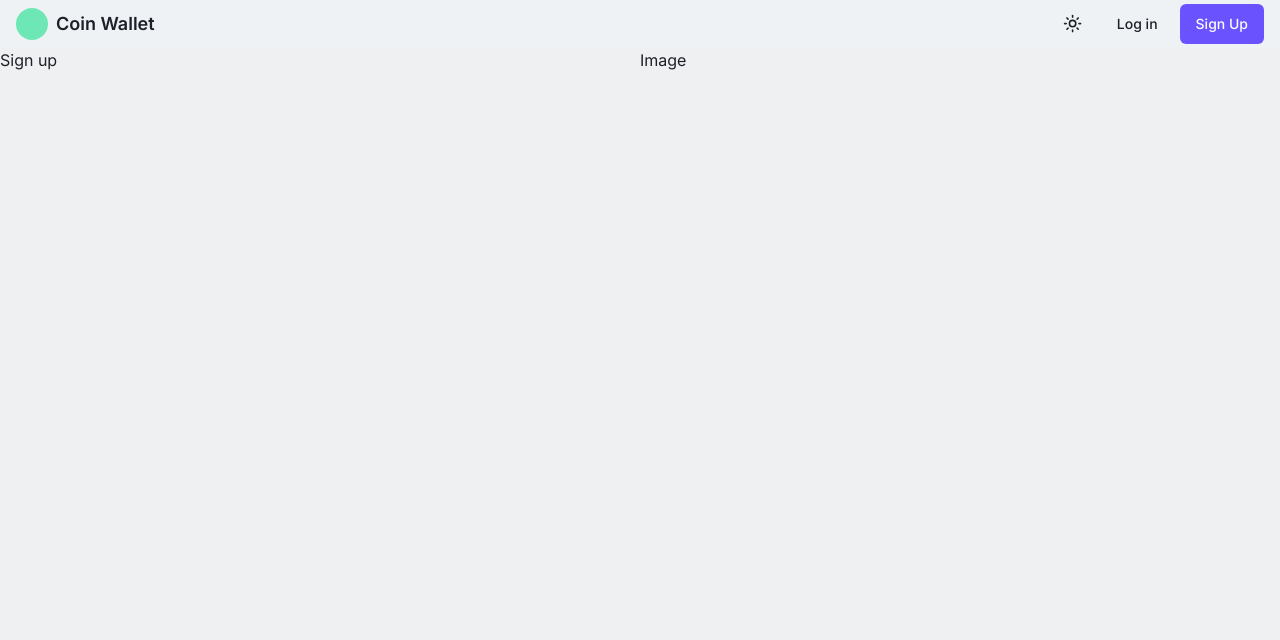
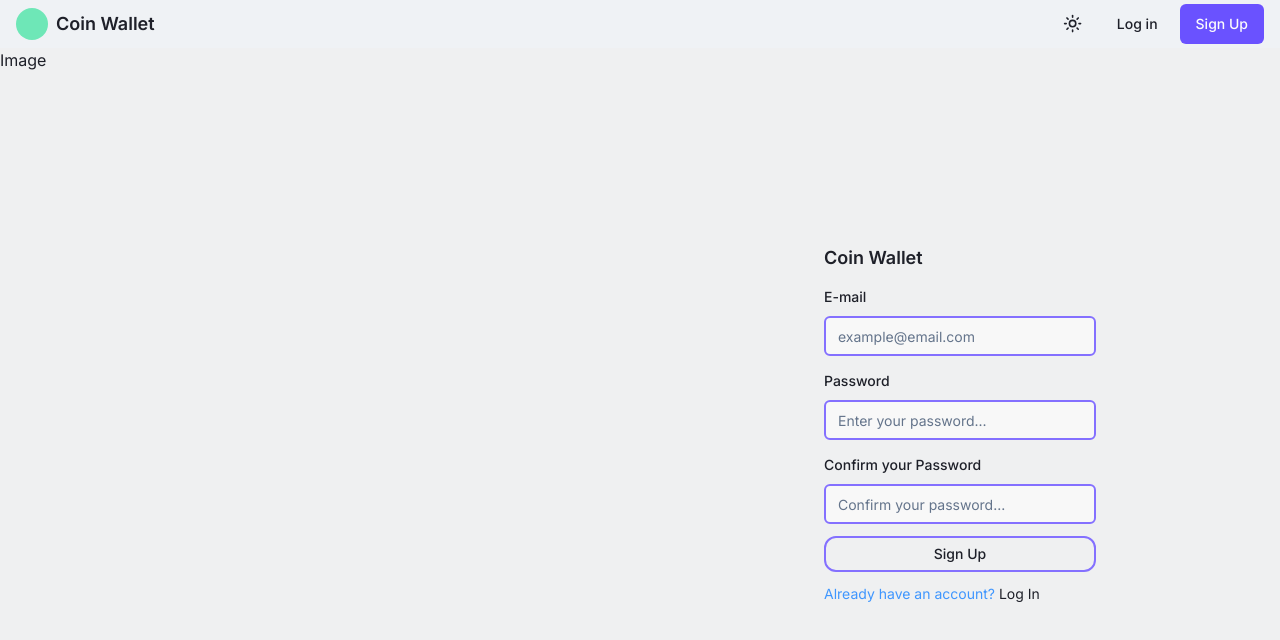
Before and after one commit to lucas-dash/coinCap-wallet, a Next.js app: page /sign-up in a window 1280 px wide. Shown: the top 640 px of the page. Built offline with nearby package versions, Linux system fonts and the light colour scheme.

Commit message:
add signup and login form

```diff
--- a/src/app/(auth)/login/page.tsx
+++ b/src/app/(auth)/login/page.tsx
@@ -1,3 +1,110 @@
+'use client';
+
+import { useRouter } from 'next/navigation';
+import { zodResolver } from '@hookform/resolvers/zod';
+import { z } from 'zod';
+
+import {
+  Form,
+  FormControl,
+  FormDescription,
+  FormField,
+  FormItem,
+  FormLabel,
+  FormMessage,
+} from '@/components/ui/form';
+import { Input } from '@/components/ui/Input';
+import { Button } from '@/components/ui/Button';
+import { useForm } from 'react-hook-form';
+import Link from 'next/link';
+
+const logInSchema = z.object({
+  email: z.string().email(),
+  password: z
+    .string()
+    .min(6, { message: 'Password must cointain at least 6 character(s)' })
+    .max(100),
+});
+
 export default function Login() {
-  return <section className="">Login</section>;
+  const router = useRouter();
+
+  const form = useForm<z.infer<typeof logInSchema>>({
+    resolver: zodResolver(logInSchema),
+    defaultValues: {
+      email: '',
+      password: '',
+    },
+  });
+
+  function logInUser(data: z.infer<typeof logInSchema>) {
+    console.log(data);
+  }
+
+  return (
+    <section className="sm:order-2 flex items-center justify-center">
+      <Form {...form}>
+        <form
+          onSubmit={form.handleSubmit(logInUser)}
+          className="w-72 space-y-3 p-2"
+        >
+          <h3 className="text-lg font-semibold dark:text-typography-dark text-typography">
+            Coin Wallet
+          </h3>
+          <FormField
+            control={form.control}
+            name="email"
+            render={({ field }) => (
+              <FormItem>
+                <FormLabel>E-mail</FormLabel>
+                <FormControl>
+                  <Input
+                    placeholder="example@email.com"
+                    {...field}
+                    className="border-input-dark border-2 dark:border-input-dark bg-foreground dark:bg-foreground-dark"
+                  />
+                </FormControl>
+                <FormMessage />
+              </FormItem>
+            )}
+          />
+          <FormField
+            control={form.control}
+            name="password"
+            render={({ field }) => (
+              <FormItem>
+                <FormLabel>Password</FormLabel>
+                <FormControl>
+                  <Input
+                    className="border-input-dark border-2 dark:border-input-dark bg-foreground dark:bg-foreground-dark"
+                    placeholder="Enter your password..."
+                    type="password"
+                    {...field}
+                  />
+                </FormControl>
+                <FormMessage />
+              </FormItem>
+            )}
+          />
+
+          <Button
+            type="submit"
+            size={'sm'}
+            className="w-full rounded-xl bg-transparent dark:bg-transparent border-2 border-input-dark dark:border-input-dark hover:border-0 text-typography hover:text-typography-dark dark:text-typography-dark dark:hover:text-typography hover:bg-gradient-to-r from-accent dark:from-accent-dark to-secondary dark:to-secondary-dark"
+          >
+            Log In
+          </Button>
+          <FormDescription className="text-secondary-foreground dark:text-secondary-foreground-dark">
+            Don&apos;t have an account?{' '}
+            <Link
+              href={'sign-up'}
+              className="text-typography dark:text-typography-dark hover:underline"
+            >
+              Sign Up
+            </Link>
+          </FormDescription>
+        </form>
+      </Form>
+    </section>
+  );
 }
--- a/src/app/(auth)/sign-up/page.tsx
+++ b/src/app/(auth)/sign-up/page.tsx
@@ -1,3 +1,136 @@
+'use client';
+
+import { useRouter } from 'next/navigation';
+import { zodResolver } from '@hookform/resolvers/zod';
+import { z } from 'zod';
+
+import { Button } from '@/components/ui/Button';
+import {
+  Form,
+  FormControl,
+  FormDescription,
+  FormField,
+  FormItem,
+  FormLabel,
+  FormMessage,
+} from '@/components/ui/form';
+import { Input } from '@/components/ui/Input';
+import { useForm } from 'react-hook-form';
+import Link from 'next/link';
+
+const signUpSchema = z
+  .object({
+    email: z.string().email(),
+    password: z
+      .string()
+      .min(6, { message: 'Password must cointain at least 6 character(s)' })
+      .max(100),
+    confirmPassword: z
+      .string()
+      .min(6, { message: 'Password do not match' })
+      .max(100),
+  })
+  .refine((data) => data.password === data.confirmPassword, {
+    message: 'Password do not match',
+    path: ['confirmPassword'],
+  });
+
 export default function SignUp() {
-  return <div>Sign up</div>;
+  const router = useRouter();
+
+  const form = useForm<z.infer<typeof signUpSchema>>({
+    resolver: zodResolver(signUpSchema),
+    defaultValues: {
+      email: '',
+      password: '',
+      confirmPassword: '',
+    },
+  });
+
+  function signUpUser(data: z.infer<typeof signUpSchema>) {
+    console.log(data);
+  }
+
+  return (
+    <section className="sm:order-2 flex items-center justify-center">
+      <Form {...form}>
+        <form
+          onSubmit={form.handleSubmit(signUpUser)}
+          className="w-72 space-y-3 p-2"
+        >
+          <h3 className="text-lg font-semibold">Coin Wallet</h3>
+          <FormField
+            control={form.control}
+            name="email"
+            render={({ field }) => (
+              <FormItem>
+                <FormLabel>E-mail</FormLabel>
+                <FormControl>
+                  <Input
+                    placeholder="example@email.com"
+                    {...field}
+                    className="border-input-dark border-2 dark:border-input-dark bg-foreground dark:bg-foreground-dark"
+                  />
+                </FormControl>
+                <FormMessage />
+              </FormItem>
+            )}
+          />
+          <FormField
+            control={form.control}
+            name="password"
+            render={({ field }) => (
+              <FormItem>
+                <FormLabel>Password</FormLabel>
+                <FormControl>
+                  <Input
+                    className="border-input-dark border-2 dark:border-input-dark bg-foreground dark:bg-foreground-dark"
+                    placeholder="Enter your password..."
+                    type="password"
+                    {...field}
+                  />
+                </FormControl>
+                <FormMessage />
+              </FormItem>
+            )}
+          />
+          <FormField
+            control={form.control}
+            name="confirmPassword"
+            render={({ field }) => (
+              <FormItem>
+                <FormLabel>Confirm your Password</FormLabel>
+                <FormControl>
+                  <Input
+                    className="border-input-dark border-2 dark:border-input-dark bg-foreground dark:bg-foreground-dark"
+                    placeholder="Confirm your password..."
+                    type="password"
+                    {...field}
+                  />
+                </FormControl>
+                <FormMessage />
+              </FormItem>
+            )}
+          />
+
+          <Button
+            size={'sm'}
+            type="submit"
+            className="w-full rounded-xl bg-transparent dark:bg-transparent border-2 border-input-dark dark:border-input-dark hover:border-0 text-typography hover:text-typography-dark dark:text-typography-dark dark:hover:text-typography hover:bg-gradient-to-r from-accent dark:from-accent-dark to-secondary dark:to-secondary-dark"
+          >
+            Sign Up
+          </Button>
+          <FormDescription className="text-secondary-foreground dark:text-secondary-foreground-dark">
+            Already have an account?{' '}
+            <Link
+              href={'login'}
+              className="text-typography dark:text-typography-dark hover:underline"
+            >
+              Log In
+            </Link>
+          </FormDescription>
+        </form>
+      </Form>
+    </section>
+  );
 }
--- a/src/components/ui/form.tsx
+++ b/src/components/ui/form.tsx
@@ -1,6 +1,6 @@
-import * as React from "react"
-import * as LabelPrimitive from "@radix-ui/react-label"
-import { Slot } from "@radix-ui/react-slot"
+import * as React from 'react';
+import * as LabelPrimitive from '@radix-ui/react-label';
+import { Slot } from '@radix-ui/react-slot';
 import {
   Controller,
   ControllerProps,
@@ -8,23 +8,23 @@ import {
   FieldValues,
   FormProvider,
   useFormContext,
-} from "react-hook-form"
+} from 'react-hook-form';
 
-import { cn } from "@/lib/utils"
-import { Label } from "@/components/ui/label"
+import { cn } from '@/lib/utils';
+import { Label } from '@/components/ui/Label';
 
-const Form = FormProvider
+const Form = FormProvider;
 
 type FormFieldContextValue<
   TFieldValues extends FieldValues = FieldValues,
   TName extends FieldPath<TFieldValues> = FieldPath<TFieldValues>
 > = {
-  name: TName
-}
+  name: TName;
+};
 
 const FormFieldContext = React.createContext<FormFieldContextValue>(
   {} as FormFieldContextValue
-)
+);
 
 const FormField = <
   TFieldValues extends FieldValues = FieldValues,
@@ -36,21 +36,21 @@ const FormField = <
     <FormFieldContext.Provider value={{ name: props.name }}>
       <Controller {...props} />
     </FormFieldContext.Provider>
-  )
-}
+  );
+};
 
 const useFormField = () => {
-  const fieldContext = React.useContext(FormFieldContext)
-  const itemContext = React.useContext(FormItemContext)
-  const { getFieldState, formState } = useFormContext()
+  const fieldContext = React.useContext(FormFieldContext);
+  const itemContext = React.useContext(FormItemContext);
+  const { getFieldState, formState } = useFormContext();
 
-  const fieldState = getFieldState(fieldContext.name, formState)
+  const fieldState = getFieldState(fieldContext.name, formState);
 
   if (!fieldContext) {
-    throw new Error("useFormField should be used within <FormField>")
+    throw new Error('useFormField should be used within <FormField>');
   }
 
-  const { id } = itemContext
+  const { id } = itemContext;
 
   return {
     id,
@@ -59,53 +59,54 @@ const useFormField = () => {
     formDescriptionId: `${id}-form-item-description`,
     formMessageId: `${id}-form-item-message`,
     ...fieldState,
-  }
-}
+  };
+};
 
 type FormItemContextValue = {
-  id: string
-}
+  id: string;
+};
 
 const FormItemContext = React.createContext<FormItemContextValue>(
   {} as FormItemContextValue
-)
+);
 
 const FormItem = React.forwardRef<
   HTMLDivElement,
   React.HTMLAttributes<HTMLDivElement>
 >(({ className, ...props }, ref) => {
-  const id = React.useId()
+  const id = React.useId();
 
   return (
     <FormItemContext.Provider value={{ id }}>
-      <div ref={ref} className={cn("space-y-2", className)} {...props} />
+      <div ref={ref} className={cn('space-y-2', className)} {...props} />
     </FormItemContext.Provider>
-  )
-})
-FormItem.displayName = "FormItem"
+  );
+});
+FormItem.displayName = 'FormItem';
 
 const FormLabel = React.forwardRef<
   React.ElementRef<typeof LabelPrimitive.Root>,
   React.ComponentPropsWithoutRef<typeof LabelPrimitive.Root>
 >(({ className, ...props }, ref) => {
-  const { error, formItemId } = useFormField()
+  const { error, formItemId } = useFormField();
 
   return (
     <Label
       ref={ref}
-      className={cn(error && "text-red-500 dark:text-red-900", className)}
+      className={cn(error && 'text-red-500 dark:text-red-600', className)}
       htmlFor={formItemId}
       {...props}
     />
-  )
-})
-FormLabel.displayName = "FormLabel"
+  );
+});
+FormLabel.displayName = 'FormLabel';
 
 const FormControl = React.forwardRef<
   React.ElementRef<typeof Slot>,
   React.ComponentPropsWithoutRef<typeof Slot>
 >(({ ...props }, ref) => {
-  const { error, formItemId, formDescriptionId, formMessageId } = useFormField()
+  const { error, formItemId, formDescriptionId, formMessageId } =
+    useFormField();
 
   return (
     <Slot
@@ -119,50 +120,53 @@ const FormControl = React.forwardRef<
       aria-invalid={!!error}
       {...props}
     />
-  )
-})
-FormControl.displayName = "FormControl"
+  );
+});
+FormControl.displayName = 'FormControl';
 
 const FormDescription = React.forwardRef<
   HTMLParagraphElement,
   React.HTMLAttributes<HTMLParagraphElement>
 >(({ className, ...props }, ref) => {
-  const { formDescriptionId } = useFormField()
+  const { formDescriptionId } = useFormField();
 
   return (
     <p
       ref={ref}
       id={formDescriptionId}
-      className={cn("text-sm text-slate-500 dark:text-slate-400", className)}
+      className={cn('text-sm text-slate-500 dark:text-slate-400', className)}
       {...props}
     />
-  )
-})
-FormDescription.displayName = "FormDescription"
+  );
+});
+FormDescription.displayName = 'FormDescription';
 
 const FormMessage = React.forwardRef<
   HTMLParagraphElement,
   React.HTMLAttributes<HTMLParagraphElement>
 >(({ className, children, ...props }, ref) => {
-  const { error, formMessageId } = useFormField()
-  const body = error ? String(error?.message) : children
+  const { error, formMessageId } = useFormField();
+  const body = error ? String(error?.message) : children;
 
   if (!body) {
-    return null
+    return null;
   }
 
   return (
     <p
       ref={ref}
       id={formMessageId}
-      className={cn("text-sm font-medium text-red-500 dark:text-red-900", className)}
+      className={cn(
+        'text-sm font-medium text-red-500 dark:text-red-600',
+        className
+      )}
       {...props}
     >
       {body}
     </p>
-  )
-})
-FormMessage.displayName = "FormMessage"
+  );
+});
+FormMessage.displayName = 'FormMessage';
 
 export {
   useFormField,
@@ -173,4 +177,4 @@ export {
   FormDescription,
   FormMessage,
   FormField,
-}
+};
```
Also changed, not shown: src/components/ui/Typography.tsx (deleted, +0 -41 lines).
